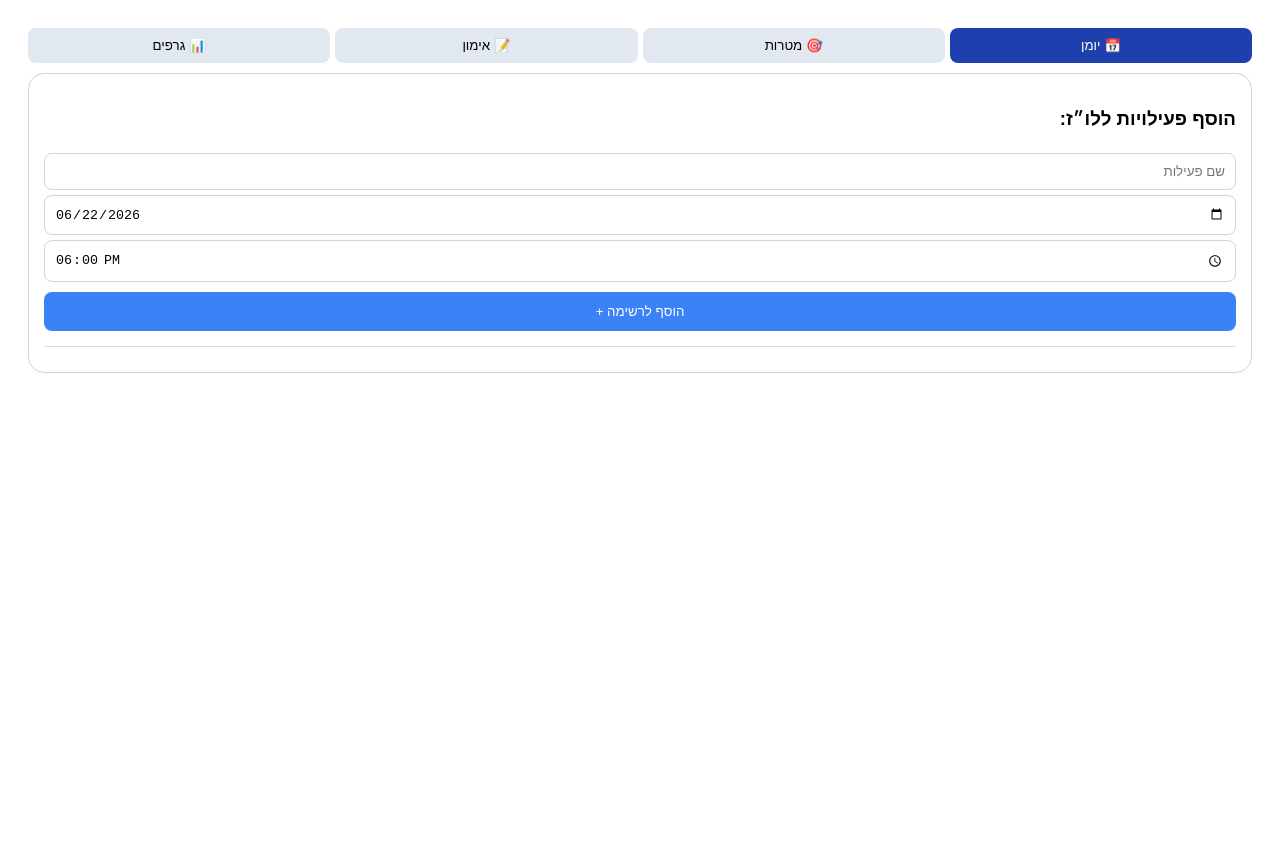
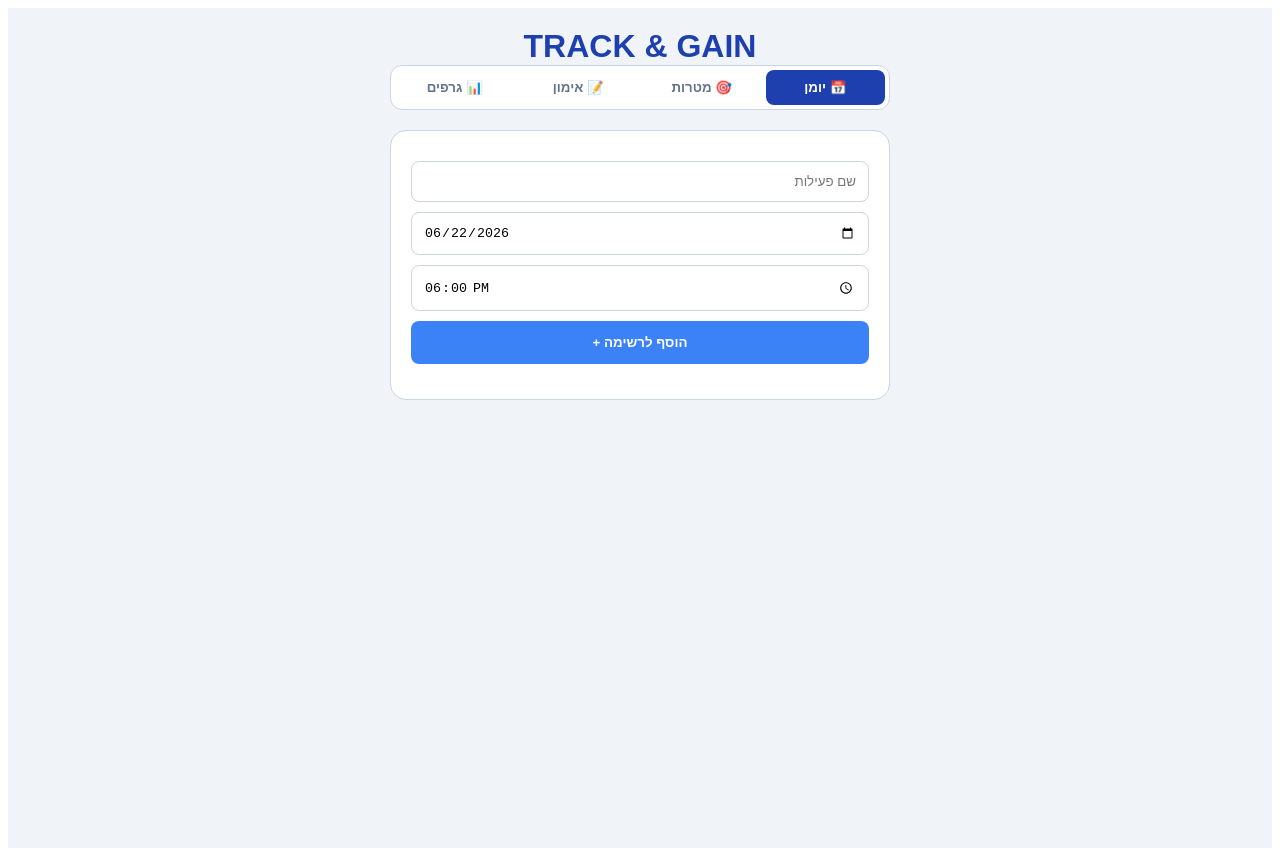
Before and after one commit to lololololo-glitch/Training-progress, a React (Vite) app: page / in a window 1280 px wide. Before the commit the page ends 800 px from the top, so only its background shows below. Built offline with nearby package versions, Linux system fonts and the light colour scheme.

Commit message:
Update App.jsx

```diff
--- a/src/App.jsx
+++ b/src/App.jsx
@@ -18,88 +18,99 @@ const EXERCISE_CONFIG = {
 };
 
 const GOOGLE_CLIENT_ID = "348003759546-rl3l7bpekqct6gve9vmsupm2qsbcvpg4.apps.googleusercontent.com";
+const SCOPES = "https://www.googleapis.com/auth/calendar.events";
 
 export default function App() {
   const [activeTab, setActiveTab] = useState(0);
   const [accessToken, setAccessToken] = useState(null);
-  const [sessions, setSessions] = useState(JSON.parse(localStorage.getItem('gym_sessions')) || []);
+  const [syncStatus, setSyncStatus] = useState("יומן לא מחובר ❌");
+  const [sessions, setSessions] = useState([]);
 
-  // Tab 0: Activities List
-  const [activityList, setActivityList] = useState([]);
+  // תוספות שביקשת
+  const [activitiesList, setActivitiesList] = useState([]);
   const [customName, setCustomName] = useState("");
   const [customDate, setCustomDate] = useState(new Date().toISOString().split('T')[0]);
   const [customTime, setCustomTime] = useState("18:00");
 
-  // Tab 2: Workouts
   const [activeWorkflow, setActiveWorkflow] = useState(null);
-  const [tempWorkout, setTempWorkout] = useState({});
-  const [currentExKey, setCurrentExKey] = useState(WORKFLOWS.PUSH[0]);
-  const [weight, setWeight] = useState("");
-  const [reps, setReps] = useState("");
+  const [weightInput, setWeightInput] = useState("");
+  const [repsInput, setRepsInput] = useState("");
+  const [activeWorkoutData, setActiveWorkoutData] = useState({});
+  const [currentExKey, setCurrentExKey] = useState("");
 
+  const chartRefs = useRef({});
   const touchStart = useRef(0);
+
+  // Swipe Logic
   const handleTouchStart = (e) => (touchStart.current = e.touches[0].clientX);
   const handleTouchEnd = (e) => {
     const diff = touchStart.current - e.changedTouches[0].clientX;
-    if (Math.abs(diff) > 80) {
+    if (Math.abs(diff) > 50) {
       if (diff > 0 && activeTab < 3) setActiveTab(activeTab + 1);
-      else if (diff < 0 && activeTab > 0) setActiveTab(activeTab - 1);
+      else if (diff < -50 && activeTab > 0) setActiveTab(activeTab - 1);
     }
   };
 
   useEffect(() => {
+    const savedSessions = JSON.parse(localStorage.getItem('gym_sessions')) || [];
+    setSessions(savedSessions);
     const params = new URLSearchParams(window.location.hash.substring(1));
     const token = params.get("access_token");
-    if (token) setAccessToken(token);
+    if (token) {
+      setAccessToken(token);
+      setSyncStatus("מחובר ומסונכרן באופן מלא! 🎉");
+    }
   }, []);
 
-  const syncActivities = async () => {
-    for (let act of activityList) {
-        const start = new Date(`${act.date}T${act.time}:00`).toISOString();
+  const createGoogleEvent = async (title, dateStr, timeStr) => {
+    const startDateTime = new Date(`${dateStr}T${timeStr}:00`).toISOString();
     await fetch('https://www.googleapis.com/calendar/v3/calendars/primary/events', {
       method: 'POST',
       headers: { 'Authorization': `Bearer ${accessToken}`, 'Content-Type': 'application/json' },
-            body: JSON.stringify({ summary: act.name, start: { dateTime: start }, end: { dateTime: start } })
+      body: JSON.stringify({ summary: title, start: { dateTime: startDateTime }, end: { dateTime: startDateTime } })
     });
-    }
-    setActivityList([]);
-    alert("הכל סונכרן!");
   };
 
   const getTarget = (exKey) => {
     const history = sessions.filter(s => s.exercises && s.exercises[exKey]);
     if (history.length === 0) return "טרם בוצע";
     const last = history[0].exercises[exKey];
-    return last.reps >= 10 ? `${(parseFloat(last.weight) + 2.5).toFixed(1)}kg x 8` : `${last.weight}kg x ${parseInt(last.reps) + 1}`;
+    const isBig = EXERCISE_CONFIG[exKey].isBig;
+    return last.reps >= 10
+      ? `${(parseFloat(last.weight) + (isBig ? 2.5 : 1)).toFixed(1)} ק"ג x 8`
+      : `${last.weight} ק"ג x ${parseInt(last.reps) + 1}`;
   };
 
   return (
     <div style={styles.container} onTouchStart={handleTouchStart} onTouchEnd={handleTouchEnd}>
+      <div style={styles.header}>
+        <h1 style={styles.title}>TRACK & GAIN</h1>
         <div style={styles.tabsNav}>
-        {['📅 יומן', '🎯 מטרות', '📝 אימון', '📊 גרפים'].map((t, i) => (
-          <button key={i} style={{...styles.tabBtn, ...(activeTab===i?styles.activeTab:{})}} onClick={()=>setActiveTab(i)}>{t}</button>
-        ))}
+            <button style={{...styles.tabBtn, ...(activeTab===0?styles.activeTab:{})}} onClick={()=>setActiveTab(0)}>📅 יומן</button>
+            <button style={{...styles.tabBtn, ...(activeTab===1?styles.activeTab:{})}} onClick={()=>setActiveTab(1)}>🎯 מטרות</button>
+            <button style={{...styles.tabBtn, ...(activeTab===2?styles.activeTab:{})}} onClick={()=>setActiveTab(2)}>📝 אימון</button>
+            <button style={{...styles.tabBtn, ...(activeTab===3?styles.activeTab:{})}} onClick={()=>setActiveTab(3)}>📊 גרפים</button>
+        </div>
       </div>
 
       <div style={styles.mainContent}>
         {activeTab === 0 && (
           <div style={styles.card}>
-            <h3>הוסף פעילויות ללו״ז:</h3>
-            <input style={styles.input} placeholder="שם פעילות" value={customName} onChange={e=>setCustomName(e.target.value)} />
-            <input style={styles.input} type="date" value={customDate} onChange={e=>setCustomDate(e.target.value)} />
-            <input style={styles.input} type="time" value={customTime} onChange={e=>setCustomTime(e.target.value)} />
-            <button style={styles.submitBtn} onClick={() => {setActivityList([...activityList, {name:customName, date:customDate, time:customTime}]); setCustomName("")}}>הוסף לרשימה +</button>
+            <input style={styles.input} placeholder="שם פעילות" value={customName} onChange={(e)=>setCustomName(e.target.value)} />
+            <input style={styles.input} type="date" value={customDate} onChange={(e)=>setCustomDate(e.target.value)} />
+            <input style={styles.input} type="time" value={customTime} onChange={(e)=>setCustomTime(e.target.value)} />
+            <button style={styles.submitBtn} onClick={() => {setActivitiesList([...activitiesList, {name:customName, date:customDate, time:customTime}]); setCustomName("")}}>הוסף לרשימה +</button>
 
-            <div style={styles.listArea}>
-              {activityList.map((a, i) => <div key={i} style={styles.item}>{a.date} | {a.time} | <b>{a.name}</b></div>)}
+            <div style={{marginTop: 15}}>
+              {activitiesList.map((a, i) => <div key={i}>{a.date} {a.time} - {a.name}</div>)}
             </div>
-            {activityList.length > 0 && <button style={{...styles.submitBtn, background:'#10b981'}} onClick={syncActivities}>סנכרן את כל {activityList.length} הפעילויות</button>}
+            {activitiesList.length > 0 && <button style={{...styles.submitBtn, backgroundColor:'#10b981'}} onClick={async () => {for(let a of activitiesList) await createGoogleEvent(a.name, a.date, a.time); setActivitiesList([]);}}>סנכרן את הכל</button>}
           </div>
         )}
 
         {activeTab === 1 && (
           <div style={styles.card}>
-            {Object.keys(EXERCISE_CONFIG).map(k => <div key={k} style={styles.item}>{EXERCISE_CONFIG[k].name}: <span style={{color:'blue'}}>{getTarget(k)}</span></div>)}
+            {Object.keys(EXERCISE_CONFIG).map(k => <div key={k}>{EXERCISE_CONFIG[k].name}: {getTarget(k)}</div>)}
           </div>
         )}
 
@@ -107,19 +118,18 @@ export default function App() {
           <div style={styles.card}>
              {!activeWorkflow ? (
                <>
-                <button style={styles.bigBtn} onClick={() => setActiveWorkflow('PUSH')}>אימון PUSH</button>
-                <button style={styles.bigBtn} onClick={() => setActiveWorkflow('PULL')}>אימון PULL</button>
+                 <button style={styles.bigSplitBtn} onClick={()=>{setActiveWorkflow('PUSH'); setCurrentExKey(WORKFLOWS.PUSH[0])}}>אימון PUSH</button>
+                 <button style={styles.bigSplitBtn} onClick={()=>{setActiveWorkflow('PULL'); setCurrentExKey(WORKFLOWS.PULL[0])}}>אימון PULL</button>
                </>
              ) : (
                <>
                  <select style={styles.input} onChange={e => setCurrentExKey(e.target.value)}>
                     {WORKFLOWS[activeWorkflow].map(k => <option key={k} value={k}>{EXERCISE_CONFIG[k].name}</option>)}
                  </select>
-                <input style={styles.input} placeholder="משקל" onChange={e => setWeight(e.target.value)} />
-                <input style={styles.input} placeholder="חזרות" onChange={e => setReps(e.target.value)} />
-                <button style={styles.submitBtn} onClick={() => setTempWorkout({...tempWorkout, [currentExKey]: {weight, reps}})}>הוסף תרגיל לסל</button>
-                <div style={styles.listArea}>{Object.keys(tempWorkout).map(k => <div key={k}>{EXERCISE_CONFIG[k].name}: {tempWorkout[k].weight}kg</div>)}</div>
-                <button style={{...styles.submitBtn, background:'green'}} onClick={() => { const newS = {exercises:tempWorkout}; setSessions([newS, ...sessions]); localStorage.setItem('gym_sessions', JSON.stringify([newS, ...sessions])); setTempWorkout({}); setActiveWorkflow(null); }}>שמור אימון</button>
+                 <input style={styles.input} placeholder="משקל" value={weightInput} onChange={e=>setWeightInput(e.target.value)}/>
+                 <input style={styles.input} placeholder="חזרות" value={repsInput} onChange={e=>setRepsInput(e.target.value)}/>
+                 <button style={styles.submitBtn} onClick={() => setActiveWorkoutData({...activeWorkoutData, [currentExKey]: {weight: weightInput, reps: repsInput}})}>הוסף לסל</button>
+                 <button style={{...styles.submitBtn, backgroundColor:'#10b981'}} onClick={() => {const s = {exercises: activeWorkoutData}; setSessions([s, ...sessions]); localStorage.setItem('gym_sessions', JSON.stringify([s, ...sessions])); setActiveWorkflow(null); setActiveWorkoutData({});}}>שמור ושדר</button>
                </>
              )}
           </div>
@@ -130,14 +140,15 @@ export default function App() {
 }
 
 const styles = {
-  container: { direction: 'rtl', padding: '20px', fontFamily: 'sans-serif' },
-  tabsNav: { display: 'flex', gap: '5px' },
-  tabBtn: { flex: 1, padding: '10px', borderRadius: '8px', border: 'none', background: '#e2e8f0' },
-  activeTab: { background: '#1e40af', color: '#fff' },
-  card: { border: '1px solid #cbd5e1', padding: '15px', borderRadius: '16px', marginTop: '10px' },
-  input: { width: '100%', padding: '10px', marginTop: '5px', borderRadius: '8px', border: '1px solid #cbd5e1', boxSizing: 'border-box' },
-  submitBtn: { width: '100%', padding: '12px', marginTop: '10px', background: '#3b82f6', color: '#fff', borderRadius: '8px', border: 'none' },
-  bigBtn: { width: '100%', padding: '20px', marginTop: '10px', borderRadius: '12px' },
-  listArea: { marginTop: '15px', borderTop: '1px solid #ddd', paddingTop: '10px' },
-  item: { padding: '5px 0', borderBottom: '1px solid #eee' }
+  container: { direction: 'rtl', fontFamily: 'sans-serif', backgroundColor: '#f0f4f8', minHeight: '100vh', padding: '20px 10px' },
+  header: { maxWidth: 500, margin: '0 auto 20px auto', textAlign: 'center' },
+  title: { color: '#1e40af', margin: 0, fontWeight: 800, fontSize: '2rem' },
+  tabsNav: { display: 'flex', backgroundColor: '#fff', padding: 4, borderRadius: 12, border: '1px solid #cbd5e1', gap: 4 },
+  tabBtn: { flex: 1, padding: '10px 2px', border: 'none', background: 'transparent', cursor: 'pointer', borderRadius: 8, color: '#64748b', fontWeight: 'bold' },
+  activeTab: { backgroundColor: '#1e40af', color: '#fff' },
+  mainContent: { maxWidth: 500, margin: '0 auto' },
+  card: { backgroundColor: '#fff', borderRadius: 16, padding: 20, border: '1px solid #cbd5e1' },
+  input: { width: '100%', padding: 12, borderRadius: 8, border: '1px solid #cbd5e1', marginTop: 10, boxSizing: 'border-box' },
+  submitBtn: { width: '100%', padding: 14, backgroundColor: '#3b82f6', color: '#fff', border: 'none', borderRadius: 8, fontWeight: 'bold', cursor: 'pointer', marginTop: 10 },
+  bigSplitBtn: { width: '100%', padding: 20, fontSize: '1.15rem', fontWeight: 'bold', backgroundColor: '#fff', border: '1px solid #cbd5e1', borderRadius: 12, marginTop: 15, cursor: 'pointer', textAlign: 'right', color: '#1e40af' }
 };
```
Lines whose indentation alone changed are shown as unchanged.
